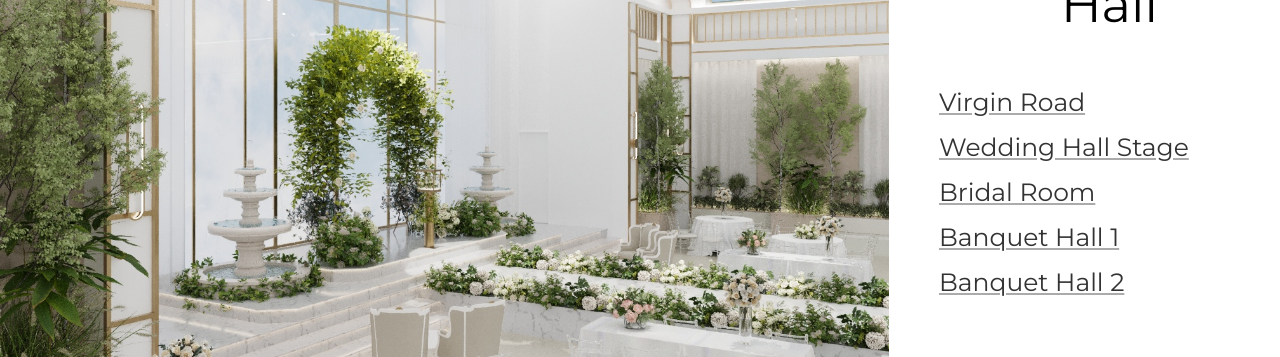
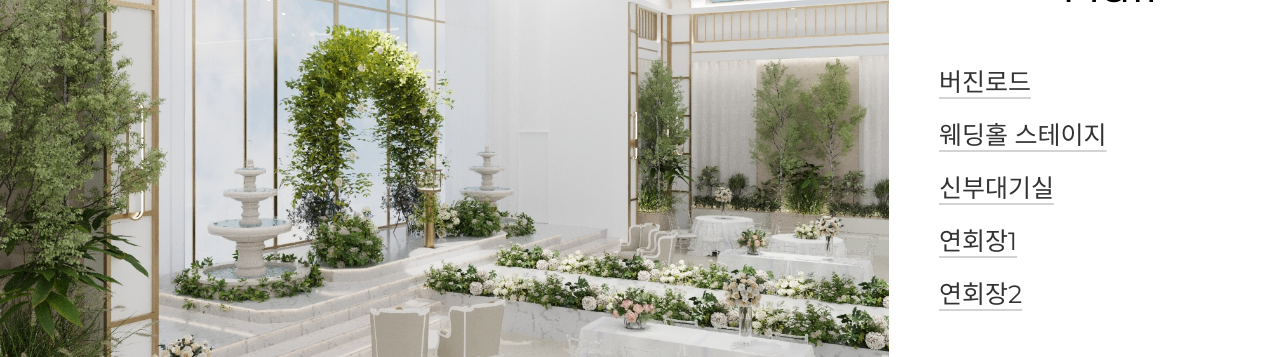
Before and after one commit to wedding-project-web/front, a React (Vite) app: page / in a window 1280 px wide. Shown: the part 981-1338 px from the top of the page. Built offline with nearby package versions, Linux system fonts and the light colour scheme; no server answers; a web font is replaced by a local one.

Commit message:
fix: 수정

```diff
--- a/src/components/MainPage/ImgSlide.tsx
+++ b/src/components/MainPage/ImgSlide.tsx
@@ -78,8 +78,10 @@ const Img = styled.img`
 
 const UnderlinedText = styled.div`
   text-decoration: underline;
-  text-decoration-color: #ababab;
+  text-decoration-color: lightgray;
   cursor: pointer;
+  text-underline-offset: 6px; /* 밑줄과 텍스트 사이의 간격을 추가 */
+  margin-bottom: 8px; /* 텍스트 아래 간격 추가 */
 
   &:hover {
     color: #166237;
@@ -177,19 +179,19 @@ const ImgSlide = () => {
         <GalleryContents>Gallery of Hall</GalleryContents>
         <GalleryContentsContainer>
           <UnderlinedText onClick={() => handleSelectImage(0)}>
-            Virgin Road
+            버진로드
           </UnderlinedText>
           <UnderlinedText onClick={() => handleSelectImage(1)}>
-            Wedding Hall Stage
+            웨딩홀 스테이지
           </UnderlinedText>
           <UnderlinedText onClick={() => handleSelectImage(2)}>
-            Bridal Room
+            신부대기실
           </UnderlinedText>
           <UnderlinedText onClick={() => handleSelectImage(3)}>
-            Banquet Hall 1
+            연회장1
           </UnderlinedText>
           <UnderlinedText onClick={() => handleSelectImage(4)}>
-            Banquet Hall 2
+            연회장2
           </UnderlinedText>
         </GalleryContentsContainer>
         <ArrowContainer>
--- a/src/components/common/Pagination.tsx
+++ b/src/components/common/Pagination.tsx
@@ -69,20 +69,31 @@ const Icon = styled.img`
   height: 18px;
 `;
 
-const Pagination = () => {
+interface PaginationProps {
+  currentPage: number;
+  totalPages: number;
+  onPageChange: (selectedPage: number) => void;
+}
+
+const Pagination = ({
+  currentPage,
+  totalPages,
+  onPageChange,
+}: PaginationProps) => {
   return (
     <PaginationContainer>
       <ReactPaginate
-        pageCount={10}
-        pageRangeDisplayed={10}
-        marginPagesDisplayed={0}
-        breakLabel={""}
-        previousLabel={<Icon src={left} />}
-        nextLabel={<Icon src={right} />}
-        containerClassName={"pagination-ul"}
-        activeClassName={"currentPage"}
-        previousClassName={"pageLabel-btn"}
-        nextClassName={"pageLabel-btn"}
+        pageCount={totalPages} // 총 페이지 수
+        pageRangeDisplayed={5} // 페이지 버튼 개수
+        marginPagesDisplayed={2} // 양쪽에 표시될 페이지 버튼 개수
+        breakLabel={""} // 중간 페이지 버튼은 숨김
+        previousLabel={<Icon src={left} />} // 이전 버튼
+        nextLabel={<Icon src={right} />} // 다음 버튼
+        containerClassName={"pagination-ul"} // 전체 리스트의 클래스 이름
+        activeClassName={"currentPage"} // 현재 페이지의 클래스 이름
+        previousClassName={"pageLabel-btn"} // 이전 버튼 클래스
+        nextClassName={"pageLabel-btn"} // 다음 버튼 클래스
+        onPageChange={(data) => onPageChange(data.selected + 1)} // 페이지 변경 시 호출될 함수
       />
     </PaginationContainer>
   );
--- a/src/pages/MainPage.tsx
+++ b/src/pages/MainPage.tsx
@@ -1,3 +1,4 @@
+import { useEffect, useState } from "react";
 import styled from "@emotion/styled";
 import Banner from "../components/common/Banner";
 import ImgSlide from "../components/MainPage/ImgSlide";
@@ -6,11 +7,55 @@ const MainPageContainer = styled.section`
   min-height: 100dvh;
 `;
 
+const HiddenSection = styled.section<{ isVisible: boolean }>`
+  transition: transform 0.6s ease-out, opacity 0.6s ease-out; /* 부드러운 스크롤 효과 */
+  opacity: ${(props) =>
+    props.isVisible ? 1 : 0}; /* 보일 때는 완전 보이게, 숨길 때는 투명하게 */
+  transform: ${(props) =>
+    props.isVisible
+      ? "translateY(0)"
+      : "translateY(50px)"}; /* 스크롤 시 위로 올라오는 효과 */
+`;
+
 const MainPage = () => {
+  const [isImgSlideVisible, setIsImgSlideVisible] = useState(false);
+  const [isBannerVisible, setIsBannerVisible] = useState(true);
+
+  useEffect(() => {
+    const bannerObserver = new IntersectionObserver(
+      ([entry]) => {
+        setIsBannerVisible(entry.isIntersecting); // Banner가 화면에 보일 때 true
+      },
+      { threshold: 0.1 } // 화면에 10% 이상 보일 때 상태 업데이트
+    );
+
+    const imgSlideObserver = new IntersectionObserver(
+      ([entry]) => {
+        setIsImgSlideVisible(entry.isIntersecting); // ImgSlide가 화면에 보일 때 true
+      },
+      { threshold: 0.1 } // 화면에 10% 이상 보일 때 상태 업데이트
+    );
+
+    const bannerElement = document.getElementById("banner");
+    const imgSlideElement = document.getElementById("imgSlide");
+
+    if (bannerElement) bannerObserver.observe(bannerElement);
+    if (imgSlideElement) imgSlideObserver.observe(imgSlideElement);
+
+    return () => {
+      if (bannerElement) bannerObserver.unobserve(bannerElement);
+      if (imgSlideElement) imgSlideObserver.unobserve(imgSlideElement);
+    };
+  }, []);
+
   return (
     <MainPageContainer>
-      <Banner />
-      <ImgSlide />
+      <HiddenSection isVisible={isBannerVisible} id="banner">
+        <Banner />
+      </HiddenSection>
+      <HiddenSection isVisible={isImgSlideVisible} id="imgSlide">
+        <ImgSlide />
+      </HiddenSection>
     </MainPageContainer>
   );
 };
--- a/src/pages/SpecialWeddingPromotion.tsx
+++ b/src/pages/SpecialWeddingPromotion.tsx
@@ -1,7 +1,7 @@
 import styled from "@emotion/styled";
-import {useNavigate} from "react-router-dom";
+// import { useNavigate } from "react-router-dom";
 import Pagination from "../components/common/Pagination";
-import {useEffect, useState} from "react";
+import { useEffect, useState } from "react";
 
 const PageContainer = styled.div`
   padding: 0px 0px 90px 0px;
@@ -193,8 +193,10 @@ interface Promotion {
   eventTitle: string;
 }
 
+const apiKey = import.meta.env.REACT_APP_SERVER_URL;
+
 const SpecialWeddingPromotion = () => {
-    const navigate = useNavigate();
+  // const navigate = useNavigate();
   const [images, setImages] = useState<Promotion[]>([]);
   const [currentPage, setCurrentPage] = useState(1);
   const [totalPages, setTotalPages] = useState(1);
@@ -214,8 +216,7 @@ const SpecialWeddingPromotion = () => {
 
   const fetchPageData = async (lastId: number, limit: number) => {
     try {
-            // TODO :: env로 바꿔주셈
-            const serverPath ='http://13.209.6.98:8080';
+      const serverPath = apiKey;
 
       // TODO:: 페이지 네이션 lastId, limit 넣어주셈
       const response = await fetch(
@@ -256,7 +257,11 @@ const SpecialWeddingPromotion = () => {
         </ImagesContainer>
       </EventsContainer>
       <PaginationContainer>
-                <Pagination/>
+        <Pagination
+          currentPage={currentPage}
+          totalPages={totalPages}
+          onPageChange={(page) => setCurrentPage(page)}
+        />
       </PaginationContainer>
     </PageContainer>
   );
--- a/src/pages/WeddingAndPartyPage.tsx
+++ b/src/pages/WeddingAndPartyPage.tsx
@@ -7,7 +7,6 @@ import banquet from "../assets/image/14 연회장.jpg";
 import secondBanquet from "../assets/image/14 연회장2.jpg";
 import leftArrow from "../assets/icon/arrow-left.png";
 import rightArrow from "../assets/icon/arrow-right.png";
-
 import { useState } from "react";
 
 const PageContainer = styled.div`
```
Also changed, not shown: 2 other files (tests, documents, lock files or other folders). Lines whose indentation alone changed are shown as unchanged.
